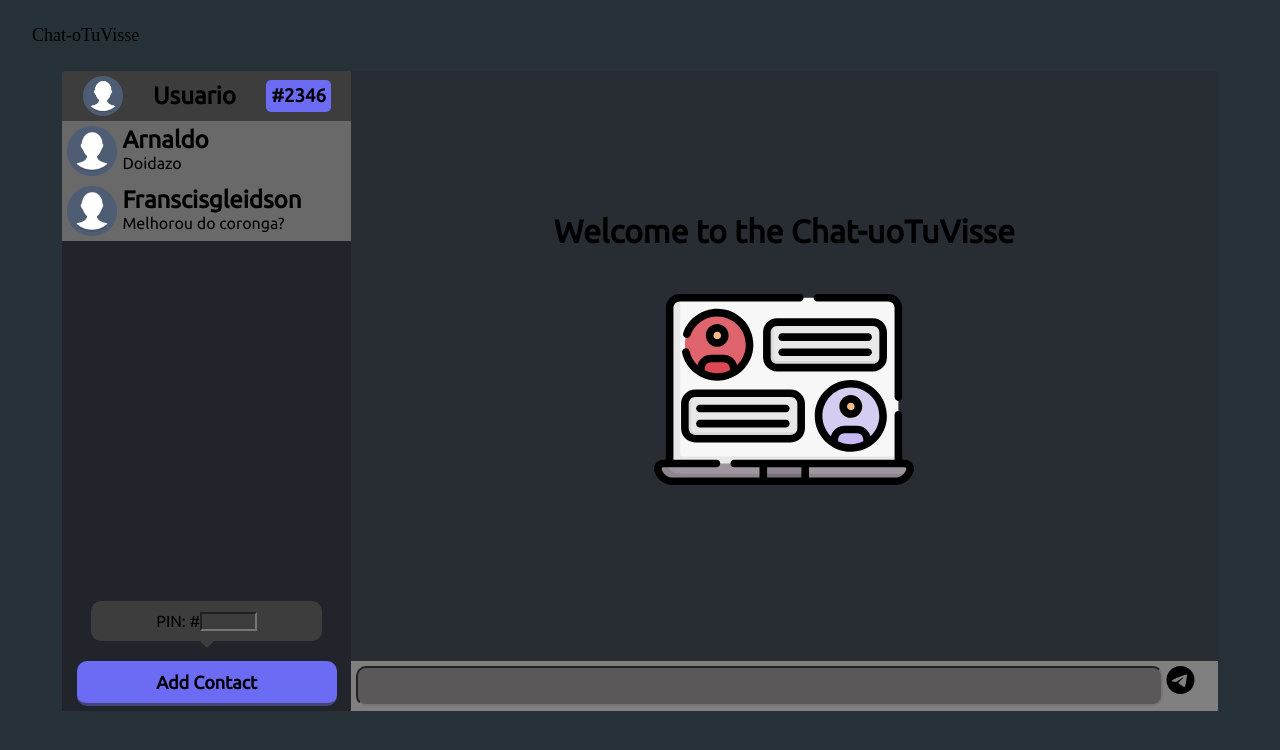
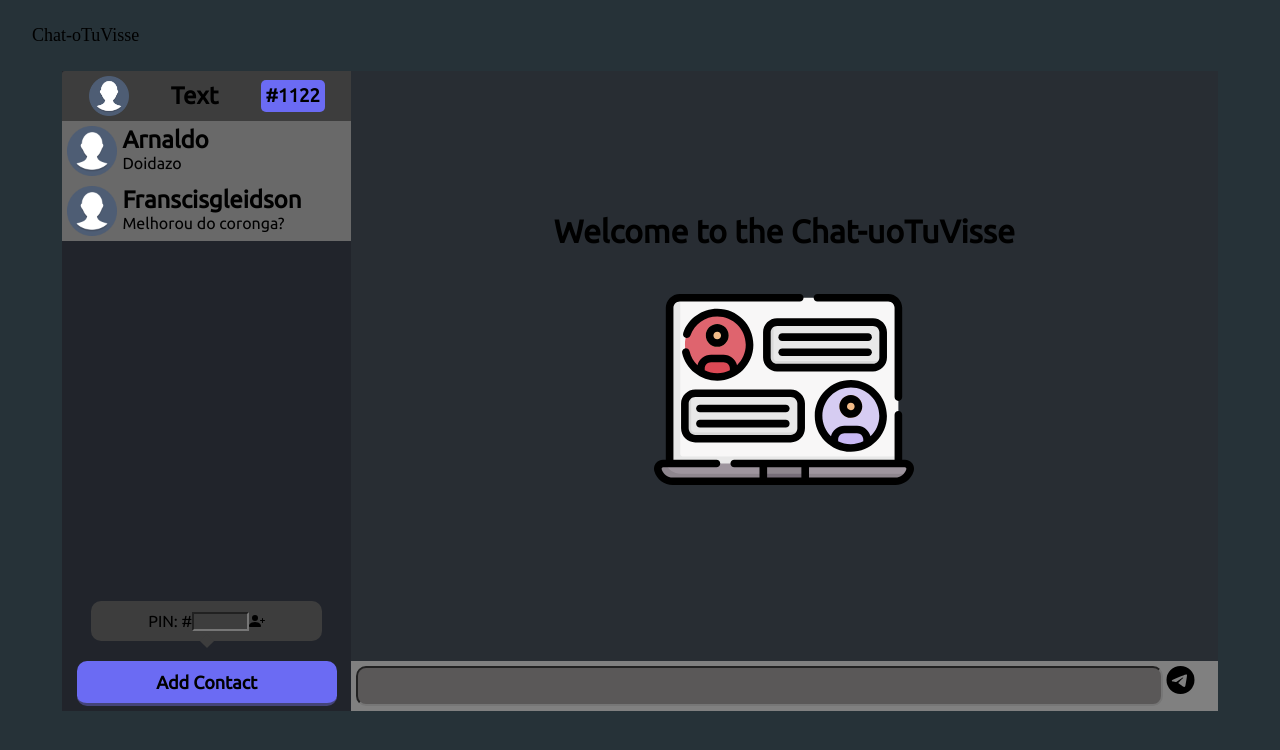
Before and after one commit to talis-fb/Chat, a React app: page / in a window 1280 px wide. Both pictures are taken after a click on the button "Add Contact". Shown: the top 750 px of the page. Built offline with nearby package versions, Linux system fonts and the light colour scheme.

Commit message:
Inicio da comunicação WebSockets, adição da função de adicionar novos contatos

```diff
--- a/client/src/components/AddContact/AddContact.js
+++ b/client/src/components/AddContact/AddContact.js
@@ -18,6 +18,8 @@
     }
 
     render() {
+        var input = document.querySelectorAll('#pin-input')[0]
+
         return(
             <div className="space-for-button">
                 <button className="add-contact" onClick={()=>this.change()}>
@@ -26,7 +28,7 @@
 
                 <div className='space-pin' style={ {display: this.state.displayAddContact} }>
                     <div>
-                        PIN: #<input ></input>
+                        PIN: #<input id="pin-input" type="text" maxLength={6}></input><svg onClick={ ()=> this.props.addContact(input.value)} xmlns="http://www.w3.org/2000/svg" width="16" height="16" fill="currentColor" class="bi bi-person-plus-fill" viewBox="0 0 16 16"><path d="M1 14s-1 0-1-1 1-4 6-4 6 3 6 4-1 1-1 1H1zm5-6a3 3 0 1 0 0-6 3 3 0 0 0 0 6z"/><path fill-rule="evenodd" d="M13.5 5a.5.5 0 0 1 .5.5V7h1.5a.5.5 0 0 1 0 1H14v1.5a.5.5 0 0 1-1 0V8h-1.5a.5.5 0 0 1 0-1H13V5.5a.5.5 0 0 1 .5-.5z"/></svg>
                     </div>
                 </div>
             </div>
--- a/client/src/components/App.js
+++ b/client/src/components/App.js
@@ -10,11 +10,27 @@
 
 import './App.scss';
 
+import client from 'socket.io-client';
+var socket = client('http://localhost:3000/')
+
 class App extends React.Component {
   constructor(props){
     super(props)
 
+    socket.on('newContact', contact => {
+      this.setState({
+        contacts:{
+          ...this.state.contacts,
+          ...contact
+          }
+      })
+    })
+
     this.state = {
+      dadesOfUser:{
+        name: 'Text',
+        pin: 1122
+      },
       conversationToShow: 0,
       contacts: {
         Arnaldo: {
@@ -37,13 +53,18 @@
     }
 
     this.clickedOnContact = this.clickedOnContact.bind(this)
+    this.addContact = this.addContact.bind(this)
   }
 
   clickedOnContact(name_of_contact){
     this.setState({ conversationToShow: name_of_contact })
   }
 
-
+  addContact(pinForAdd){
+    const owmPin = this.state.dadesOfUser.pin
+    console.log(owmPin)
+    socket.emit('addContact', pinForAdd, owmPin)
+  }
 
   render(){
     //simplification of states for don't type "this.state" every time
@@ -58,7 +79,7 @@
 
         <div className="chat">
           <nav className="list-of-contacts">
-            <Profile />
+            <Profile name={this.state.dadesOfUser.name} pin={this.state.dadesOfUser.pin} />
             <div className="contacts">
               {
                 contacts.length > 0
@@ -66,7 +87,7 @@
                 : <WithoutMessages />
               }
             </div>
-            <AddContact />
+            <AddContact addContact={this.addContact} />
           </nav>
 
           <div className="messages">
--- a/client/src/components/Profile/Profile.js
+++ b/client/src/components/Profile/Profile.js
@@ -6,8 +6,8 @@
     return (
         <div className="block-profile">
             <img src={icon} />
-            <h2>Usuario</h2>
-            <div className="pin">#2346</div>
+            <h2>{props.name}</h2>
+            <div className="pin">#{props.pin}</div>
         </div>
     )
 }
--- a/package.json
+++ b/package.json
@@ -6,7 +6,7 @@
   "scripts": {
     "start": "nodemon server/server.js",
     "test": "webpack serve",
-    "build": "webpack"
+    "build": "webpack --watch"
   },
   "repository": {
     "type": "git",
```
Also changed, not shown: 1 other file (tests, documents, lock files or other folders).
